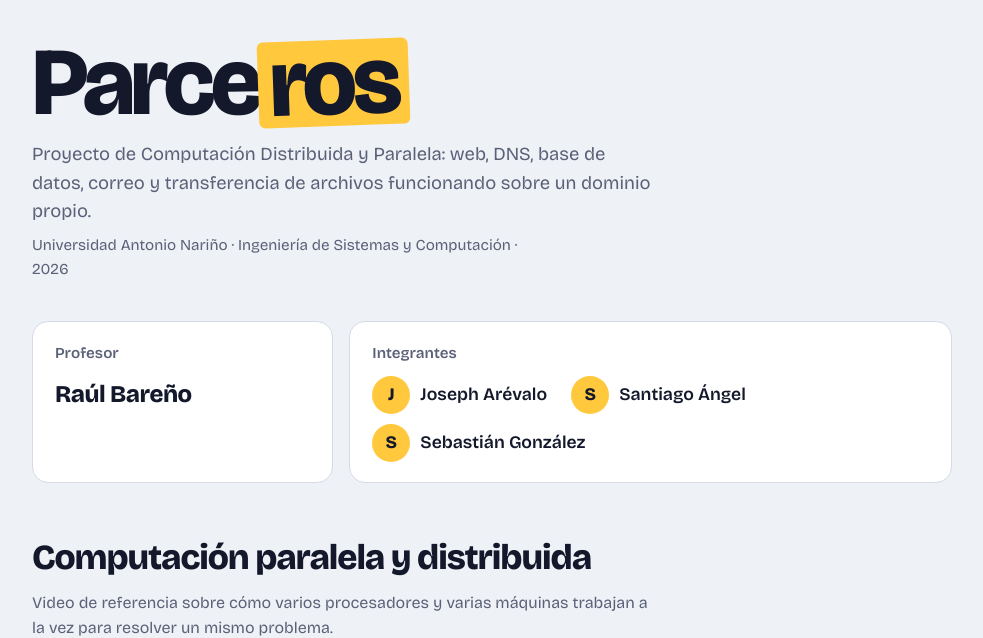
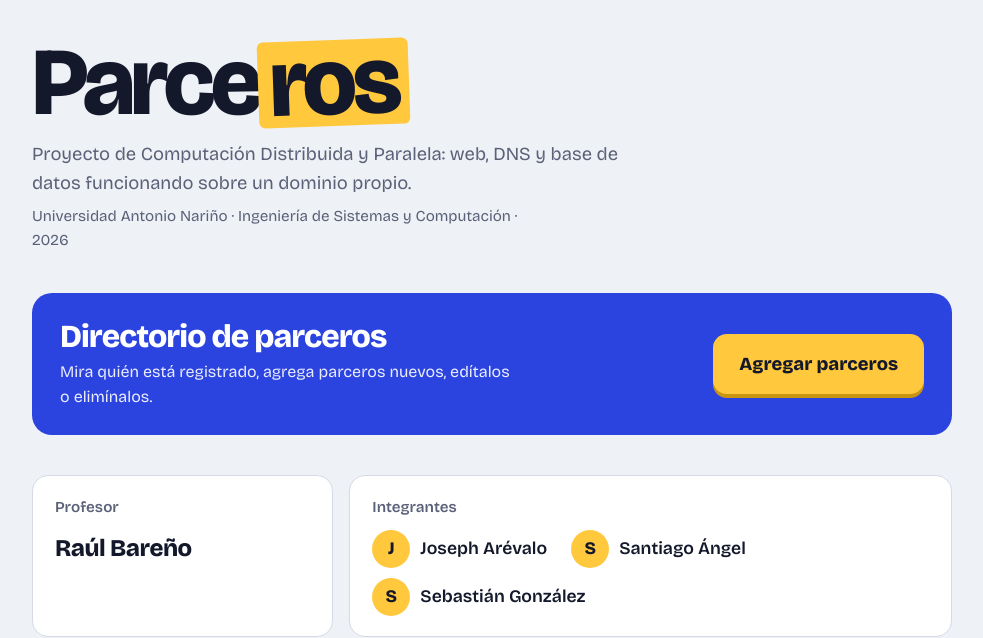
Before and after one commit to LazulitePx/rebuska-landing, a website: page parceros.html in a window 1280 px wide. Shown: the top 638 px of the page, without its empty margins (148-1131 px from the left). Drawn offline with nearby package versions, Linux system fonts and the light colour scheme.

Commit message:
Add visible parceros button and update video

```diff
--- a/parceros.html
+++ b/parceros.html
@@ -77,6 +77,25 @@
   section > h2 { font-size: clamp(1.6rem, 4vw, 2.2rem); letter-spacing: -0.03em; margin: 0 0 6px; }
   section > p { color: var(--suave); margin: 0 0 18px; max-width: 60ch; }
 
+  /* Acceso al directorio */
+  .cta {
+    display: flex; flex-wrap: wrap; align-items: center; justify-content: space-between; gap: 18px;
+    background: var(--azul); color: var(--azul-tinta);
+    border-radius: 20px; padding: 26px 28px; margin-bottom: 40px;
+  }
+  .cta h2 { margin: 0; font-size: clamp(1.5rem, 4vw, 2rem); letter-spacing: -0.03em; line-height: 1.1; }
+  .cta p { margin: 6px 0 0; opacity: 0.9; max-width: 44ch; }
+  .cta a {
+    display: inline-block; background: var(--sol); color: #14182B; text-decoration: none;
+    font-weight: 800; font-size: 1.15rem; padding: 16px 26px; border-radius: 14px;
+    box-shadow: 0 4px 0 #C99410; transition: transform .12s, box-shadow .12s;
+  }
+  .cta a:hover { transform: translateY(-2px); box-shadow: 0 6px 0 #C99410; }
+  .cta a:active { transform: translateY(2px); box-shadow: 0 2px 0 #C99410; }
+  .cta a:focus-visible { outline: 3px solid var(--sol); outline-offset: 4px; }
+  @media (max-width: 560px) { .cta a { width: 100%; text-align: center; } }
+  @media (prefers-reduced-motion: reduce) { .cta a { transition: none; } }
+
   /* Video */
   .video { position: relative; aspect-ratio: 16 / 9; border-radius: 16px; overflow: hidden; background: #000; border: 1px solid var(--linea); }
   .video iframe { position: absolute; inset: 0; width: 100%; height: 100%; border: 0; }
@@ -114,9 +133,17 @@
 
   <header class="cabecera">
     <h1>Parce<span>ros</span></h1>
-    <p>Proyecto de Computación Distribuida y Paralela: web, DNS, base de datos, correo y transferencia de archivos funcionando sobre un dominio propio.</p>
+    <p>Proyecto de Computación Distribuida y Paralela: web, DNS y base de datos funcionando sobre un dominio propio.</p>
     <p class="curso">Universidad Antonio Nariño · Ingeniería de Sistemas y Computación · 2026</p>
   </header>
+
+  <div class="cta">
+    <div>
+      <h2>Directorio de parceros</h2>
+      <p>Mira quién está registrado, agrega parceros nuevos, edítalos o elimínalos.</p>
+    </div>
+    <a href="/directorio">Agregar parceros</a>
+  </div>
 
   <div class="creditos">
     <div class="tarjeta">
@@ -148,7 +175,7 @@
 
   <section>
     <h2>Servicios del proyecto</h2>
-    <p>Estado de cada servicio que compone la solución.</p>
+    <p>Servicios que componen la solución, todos en funcionamiento.</p>
     <ul class="servicios" id="servicios"></ul>
   </section>
 
@@ -158,7 +185,7 @@
 <script>
   // ====== EDITA AQUÍ ======
   // Pega el link del video de YouTube (sirve cualquier formato: watch?v=, youtu.be/, shorts/)
-  const VIDEO_URL = "https://www.youtube.com/watch?v=4oMIq4d4pUU";
+  const VIDEO_URL = "https://www.youtube.com/watch?v=ePtW8Mva6ns";
 
   const INTEGRANTES = ["Joseph Arévalo", "Santiago Ángel", "Sebastián González"];
 
@@ -166,10 +193,7 @@
   const SERVICIOS = [
     { nombre: "Web", que: "Sitio publicado con dominio propio y HTTPS", listo: true, link: "/" },
     { nombre: "DNS", que: "Registros del dominio rebuska.online", listo: true },
-    { nombre: "Base de datos", que: "Registro y consulta de datos con CRUD", listo: true, link: "directorio.html" },
-    { nombre: "Correo", que: "Cuentas @rebuska.online para los profesores", listo: false },
-    { nombre: "SFTP", que: "Subida de archivos al servidor", listo: false },
-    { nombre: "SSH", que: "Administración remota segura del servidor", listo: false },
+    { nombre: "Base de datos", que: "Registro y consulta de datos con CRUD", listo: true, link: "/directorio" },
   ];
   // ========================
 
```
Also changed, not shown: directorio.html (+3 -0 lines).
